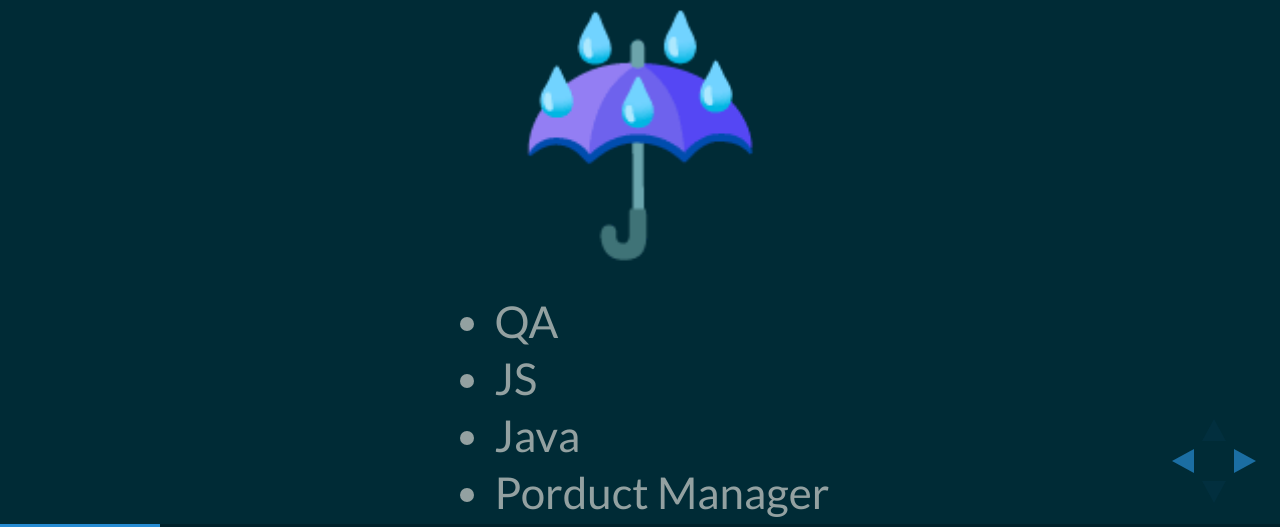
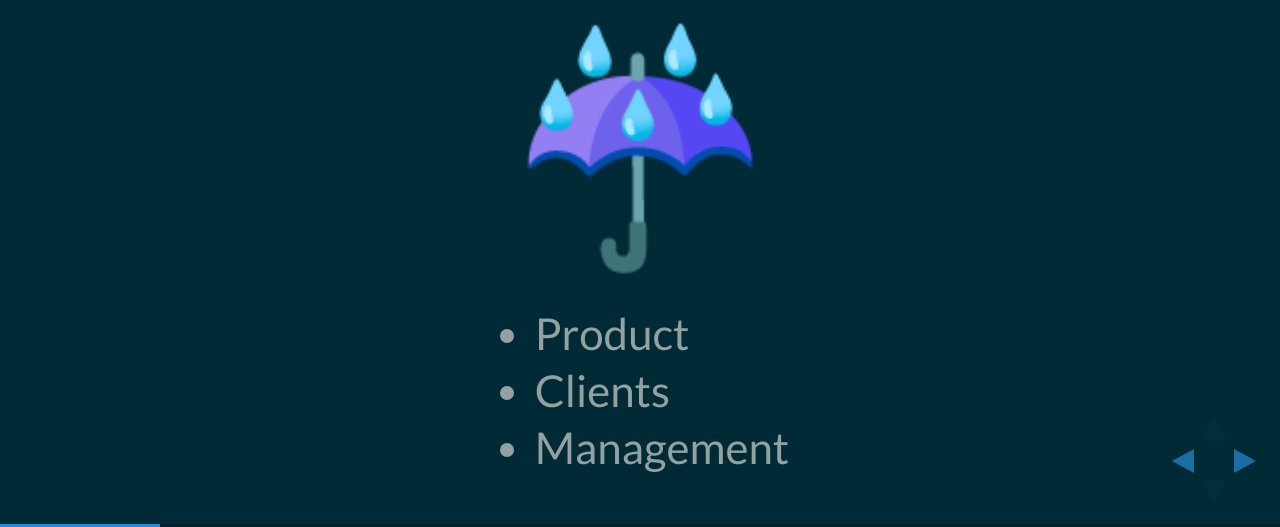
Before and after one commit to TaiaGotsk/presentation-reveal.js, a website: page index.html in a window 1280 px wide. Both pictures are taken after a click on the button 1251 px from the left and 734 px from the top of the page. Shown: the part 273-800 px from the top of the page. Drawn offline with Linux system fonts and the light colour scheme.

Commit message:
second slide

```diff
--- a/index.html
+++ b/index.html
@@ -36,10 +36,9 @@
 					<h1>meetrics</h1>
           <p style="font-size: 5em">&#x2614;</p>
 					<ul>
-						<li>QA</li>
-						<li>JS</li>
-						<li>Java</li>
-						<li>Porduct Manager</li>
+						<li>Product</li>
+						<li>Clients</li>
+						<li>Management</li>
 					</ul>
 				</section>
 				<section>
```
